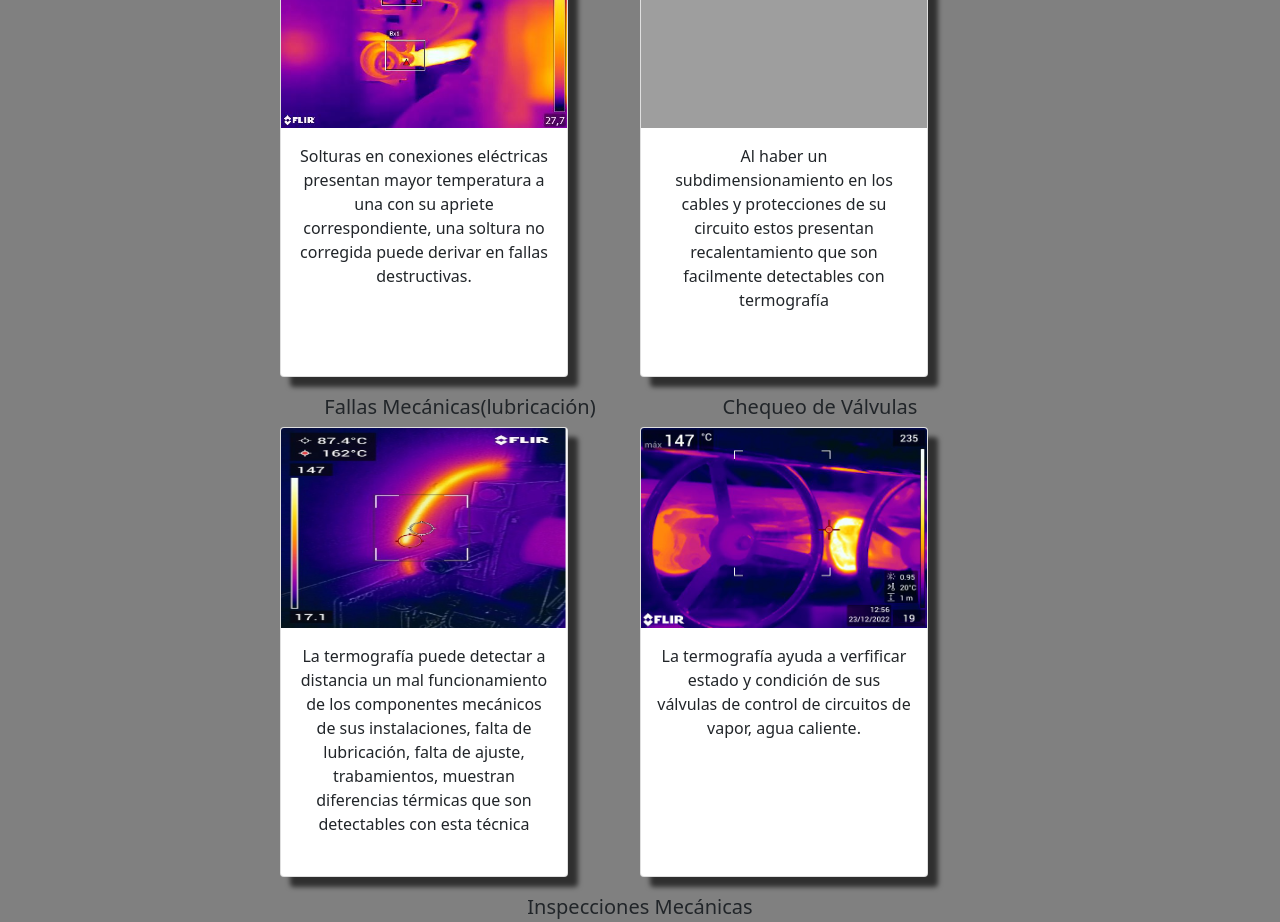
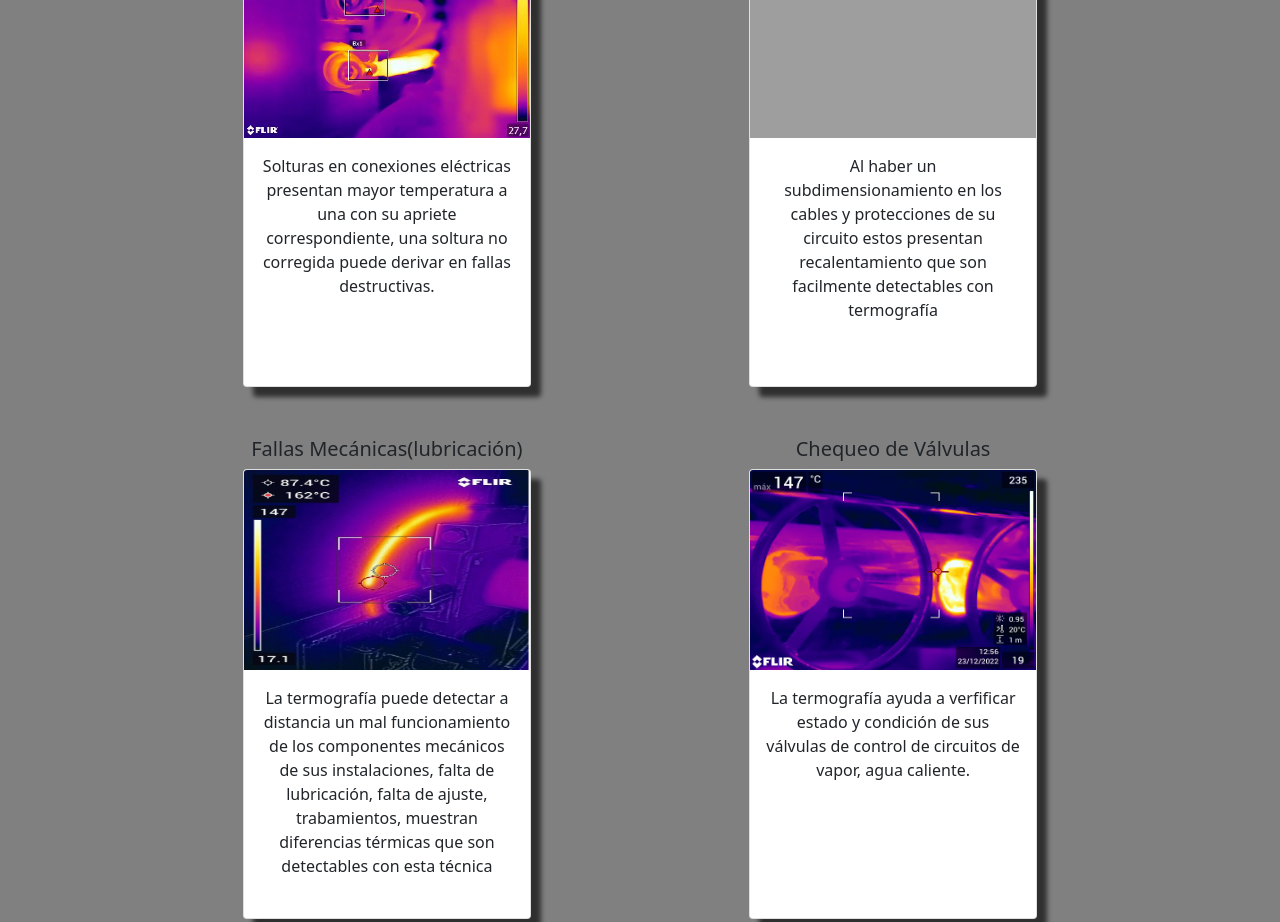
Before and after one commit to claudio-hcn/ccn_servicios, a plain HTML site: page pages/Termografia.html in a window 1280 px wide. Shown: the part 711-1633 px from the top of the page. Drawn offline with nearby package versions, Linux system fonts and the light colour scheme; grey boxes are pictures that could not be loaded; a web font is replaced by a local one.

Commit message:
modificaciones termo

```diff
--- a/css/style.css
+++ b/css/style.css
@@ -222,10 +222,42 @@
   width: 400px;
 }
 
+.termo-tipos {  display: grid;
+  grid-template-columns: 0.5fr 1fr 0.25fr 1fr 0.5fr;
+  grid-template-rows: repeat(2, 1fr);
+  grid-auto-columns: 1fr;
+  gap: 30px;
+  grid-auto-flow: row;
+  justify-items: stretch;
+  grid-template-areas:
+    ". soltura . subdim ."
+    ". mec . valvulas .";
+  width: 100vw;
+  height: 50%;
+}
+
+.soltura { grid-area: soltura;
+
+}
+
+.subdim { grid-area: subdim; }
+
+.mec { grid-area: mec; }
+
+.valvulas { grid-area: valvulas; }
+
+.tarjeta-termo{
+  display: flex;
+  flex-direction: column;
+  align-items: center;
+  padding-bottom: 20px;
+}
 .contenedor-termo2{
   padding-top: 20px;
  text-align: center;
 }
+
+
 
 @media (max-width:1200px){
   .termo-wtf{
@@ -257,6 +289,10 @@
     height: 200px;
     width: 300px;
   }
+ .termo-tipos{
+  display: flex;
+  flex-direction: column;
+ }
 }
 
 /*!CONECTORES*/
@@ -410,12 +446,18 @@
 
 .card-us {
   height: 450px;
-  border-radius: 50px;
 }
 
 .card-us img {
   height: 200px;
 }
+
+.tarjeta-ultra{
+display: flex;
+flex-direction: column;
+align-items: center;
+}
+
 
 @media (max-width: 1150px) {
   .ultrasonido-wtf {
--- a/pages/Termografia.html
+++ b/pages/Termografia.html
@@ -80,11 +80,11 @@
           </div>
         <div class="contenedor-termo2">
 
-          <h2>¿Qué podemos detectar con la Termografía?</h2>
-          <div class="ultra-tipos">
+          <h1>¿Qué podemos detectar con la Termografía?</h1>
+          <div class="termo-tipos">
 
-            <div class="elec">
-              <h5>Solturas de conexiones eléctricas</h5>
+            <div class="soltura tarjeta-termo">
+              <h5>Solturas de conexiones</h5>
               <div class="card card-us" style="width: 18rem;">
                 <img src="../img/Termografia/IR_22-08-2023_0009.jpg" class="card-img-top" alt="...">
                 <div class="card-body">
@@ -93,16 +93,16 @@
                 </div>
               </div>
             </div>
-            <div class="fuga">
+            <div class="subdim tarjeta-termo">
               <h5>Subdimensionamiento</h5>
-              <div class="card card-us .fuga" style="width: 18rem;">
+              <div class="card card-us" style="width: 18rem;">
                 <img src="../img/Termografia/subdim-752-vista.jpg" class="card-img-top" alt="...">
                 <div class="card-body">
                   <p class="card-text">Al haber un subdimensionamiento en los cables y protecciones de su circuito estos presentan recalentamiento que son facilmente detectables con termografía</p>
                 </div>
               </div>
             </div>
-            <div class="valv">
+            <div class="mec tarjeta-termo">
               <h5>Fallas Mecánicas(lubricación)</h5>
               <div class="card card-us .valv" style="width: 18rem;">
                 <img src="../img/Termografia/roce.jpg" class="card-img-top" alt="...">
@@ -111,21 +111,12 @@
                 </div>
               </div>
             </div>
-            <div class="trap">
+            <div class="valvulas tarjeta-termo">
               <h5>Chequeo de Válvulas</h5>
               <div class="card card-us .trap" style="width: 18rem;">
                 <img src="../img/Termografia/valvulas.jpg" class="card-img-top" alt="...">
                 <div class="card-body">
                   <p class="card-text">La termografía ayuda a verfificar estado y condición de sus válvulas de control de circuitos de vapor, agua caliente. </p>
-                </div>
-              </div>
-            </div>
-            <div class="mec">
-              <h5>Inspecciones Mecánicas</h5>
-              <div class="card card-us .mec" style="width: 18rem;">
-                <img src="../img/ultrasonido/mecanica.jpg" class="card-img-top" alt="...">
-                <div class="card-body">
-                  <p class="card-text">Esta técnica complementaria puede ayudarlo a detectar fallas mecánicas en puntos de difícil acceso para sus vibronanalistas. Rodamientos en mal estado, lubricación deficiente, roce son detectables mediante esta técnica.</p>
                 </div>
               </div>
             </div>
```
Also changed, not shown: pages/Ultrasonido.html (+5 -5 lines).
